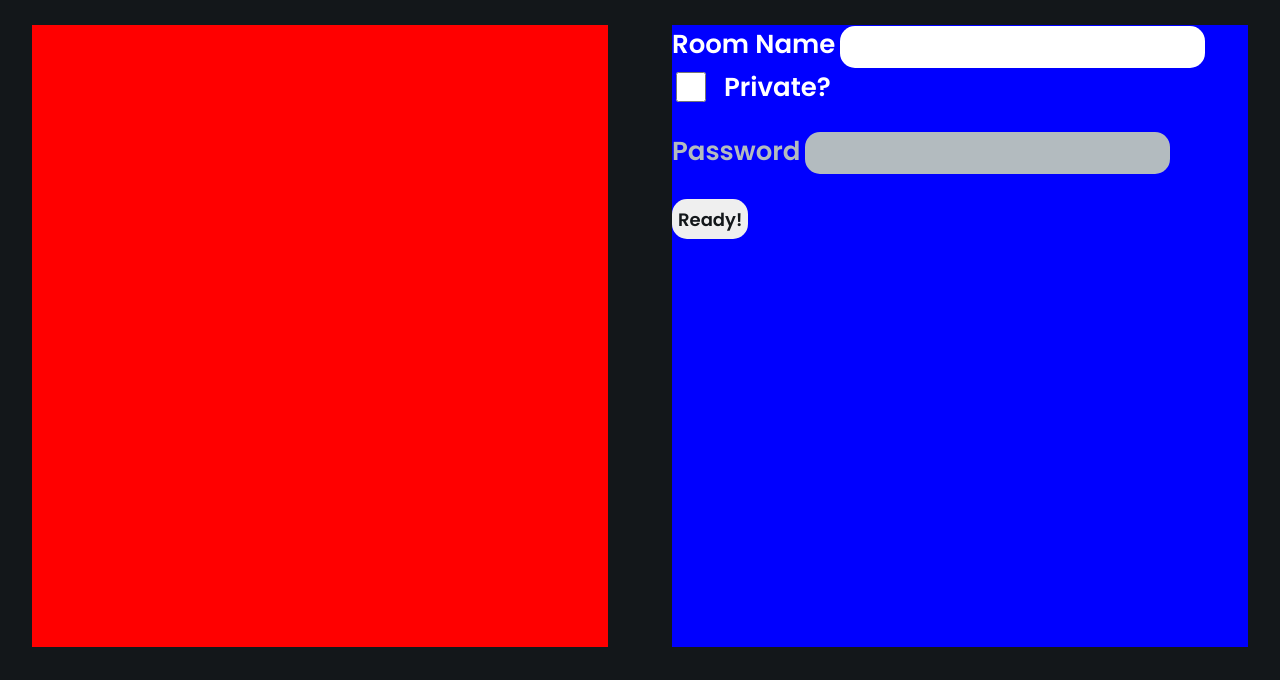
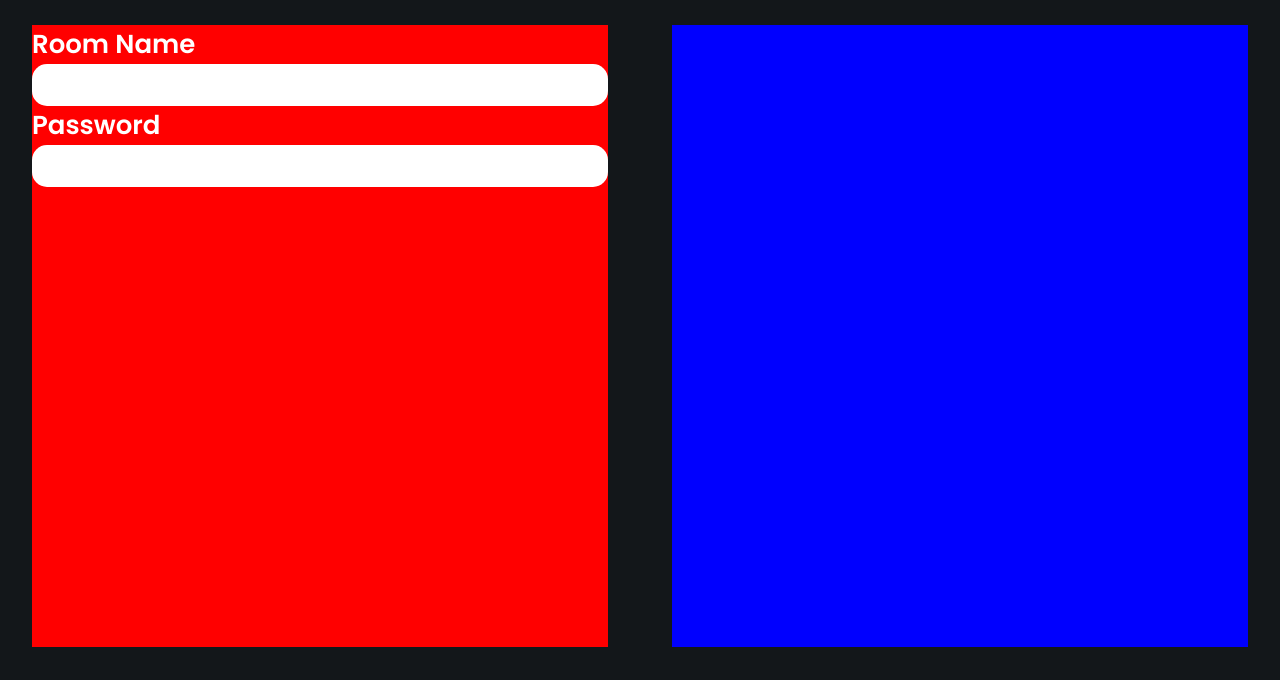
Before and after one commit to ItsResoluti0n/CodeClash, a website: page public/lobby.html in a window 1280 px wide. Shown: the part 120-800 px from the top of the page. Drawn offline with Linux system fonts and the light colour scheme.

Commit message:
lobbies branch init

```diff
--- a/package.json
+++ b/package.json
@@ -21,6 +21,7 @@
   "dependencies": {
     "ejs": "^3.1.10",
     "express": "^4.19.2",
+    "mongodb": "^6.7.0",
     "socket.io": "^4.7.5",
     "uuid": "^10.0.0"
   },
--- a/public/css/lobby.css
+++ b/public/css/lobby.css
@@ -89,4 +89,6 @@ button {
     background-color: red;
     height: 95%;
     width: 45%;
+    display: flex;
+    flex-direction: column;
 }
--- a/public/javascript/create.js
+++ b/public/javascript/create.js
@@ -28,11 +28,11 @@ const createRoom = () => {
         password: password
     };
     fetch("http://localhost:3000/room-create", {    //Webpage URL
-        method: "POST",
+        method: "GET",
         headers: {
         "Content-Type": "application/json",
         },
         //The data being sent converted from JavaScript value to JSON format
         body: JSON.stringify(data)
-    }).then(window.location.href = "lobby.html")
+    })
 }
--- a/public/lobby.html
+++ b/public/lobby.html
@@ -13,27 +13,20 @@
 </head>
 <body onload="passActivate()">
     <div id="main-container">
-        <h2>Create Room</h2>
+        <h2>Waiting for Opponent</h2>
         <div id="sub-main-container">
             <div id="left-container">
                 <div id="users-cont">
                     <div class="user"></div>
                     <div class="user"></div>
                 </div>
-                <div id="questions"></div>
+                <label for="room-input">Room Name</label>
+                <input type="text" class="text-input" id="room-input" readonly>
+                <label for="password-input" id="passw-label">Password</label>
+                <input type="text" class="text-input" id="password-input" readonly>
             </div>
             <div id="right-container">
-                    <div id="right-container-2nd">
-                        <label for="room-input">Room Name</label>
-                        <input type="text" class="text-input" id="room-input">
-                        <div id="private-container">
-                            <input type="checkbox" id="private-check" onclick="passActivate()">
-                            <label for="private-check">Private?</label>
-                        </div>
-                        <label for="password-input" id="passw-label">Password</label>
-                        <input type="text" class="text-input" id="password-input">
-                    </div>
-                <button type="button" id="ready-button">Ready!</button>
+
             </div>
         </div>
     </div>
```
Also changed, not shown: server.js (+5 -4 lines), 1 other file.
